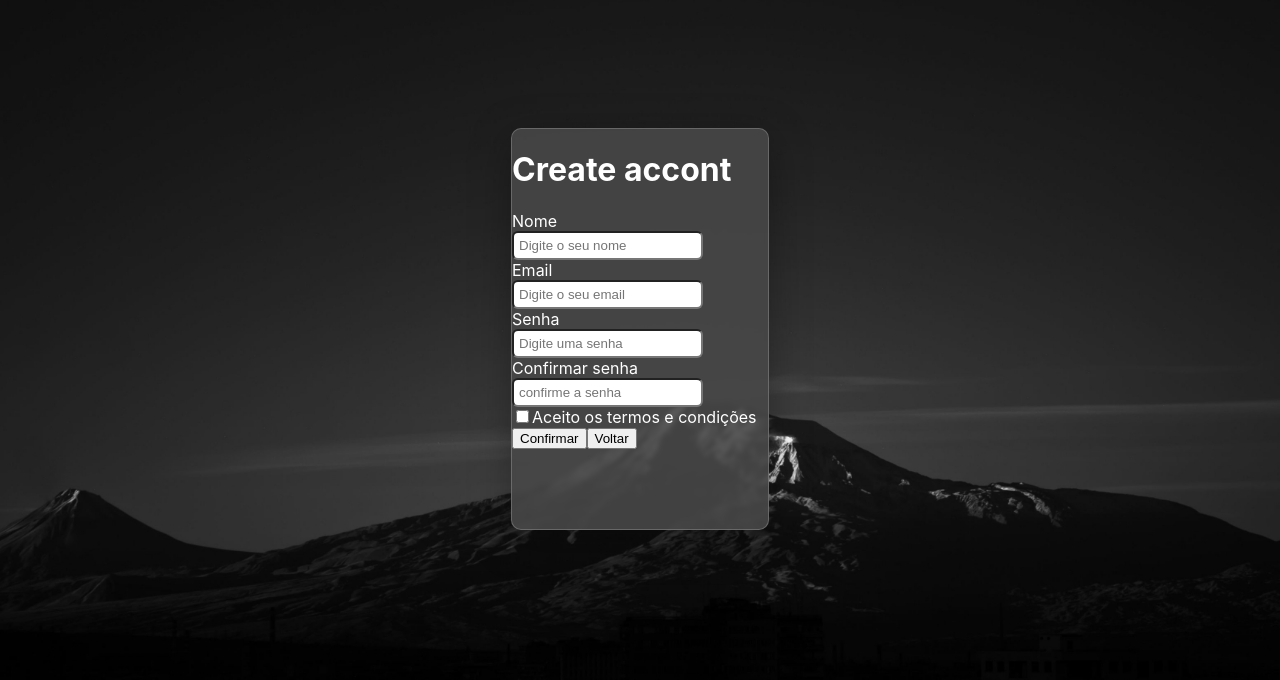
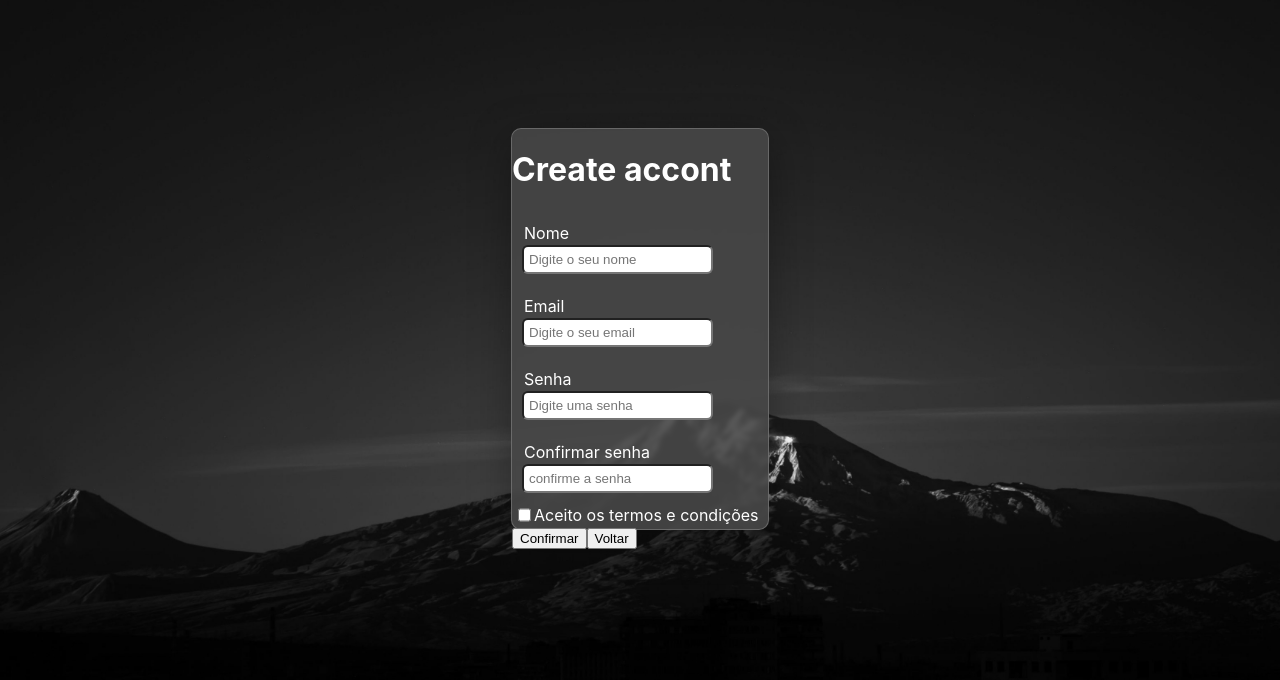
Before and after one commit to Levss30/todo-app-react-frontend, a React (Create React App) app: page /register in a window 1280 px wide. Shown: the top 680 px of the page. Built offline with nearby package versions, Linux system fonts and the light colour scheme.

Commit message:
Feat FormCss

```diff
--- a/src/Components/cadastro-page/CadastroPage.css
+++ b/src/Components/cadastro-page/CadastroPage.css
@@ -26,6 +26,15 @@
     border: 1px solid rgb(255, 255, 255, .2);
 }
 
+.cadastro-wrapper label{
+    padding: 2px;
+    display: flex;
+}
+
+.cadastro-input-item{
+    padding: 10px;
+}
+
 .cadastro-input-item input{
     padding: 5px;
     display: flex;
```
